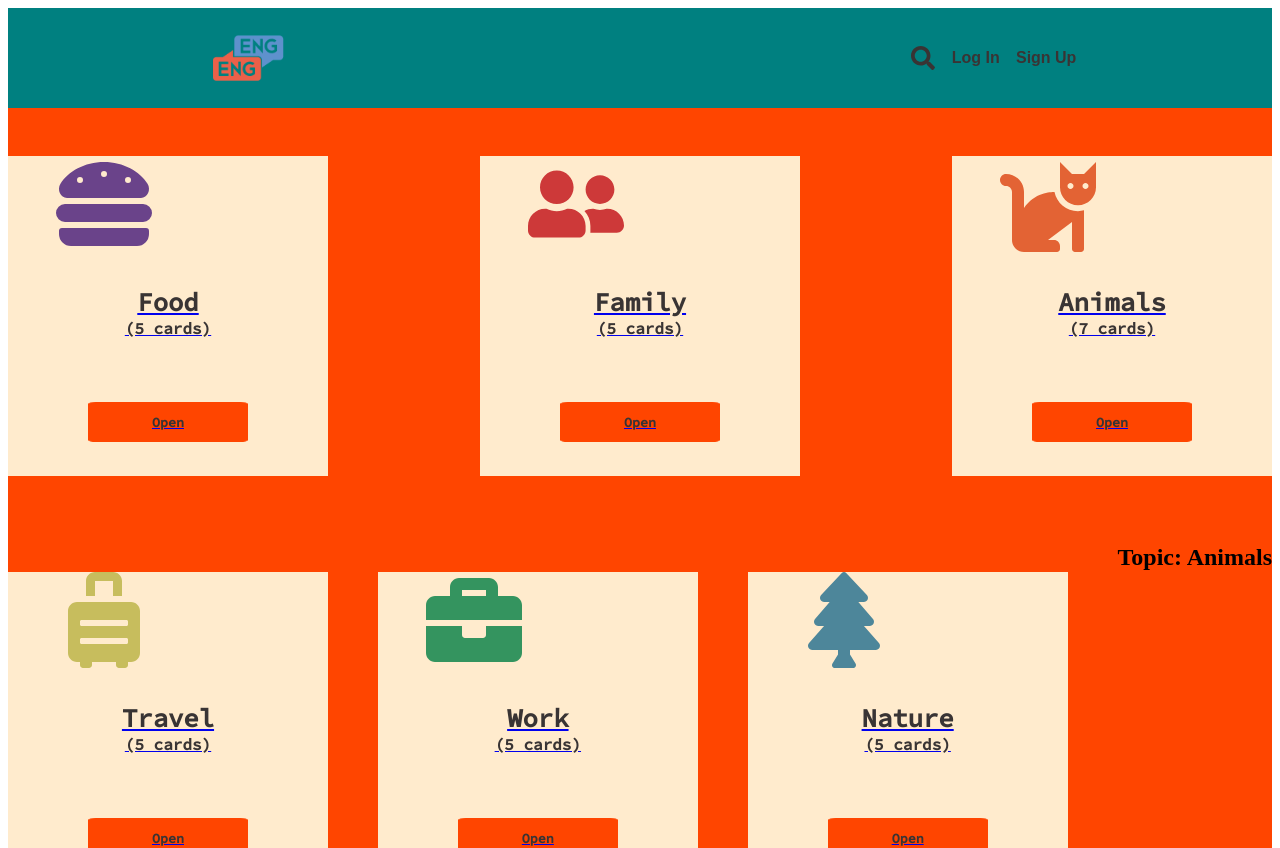
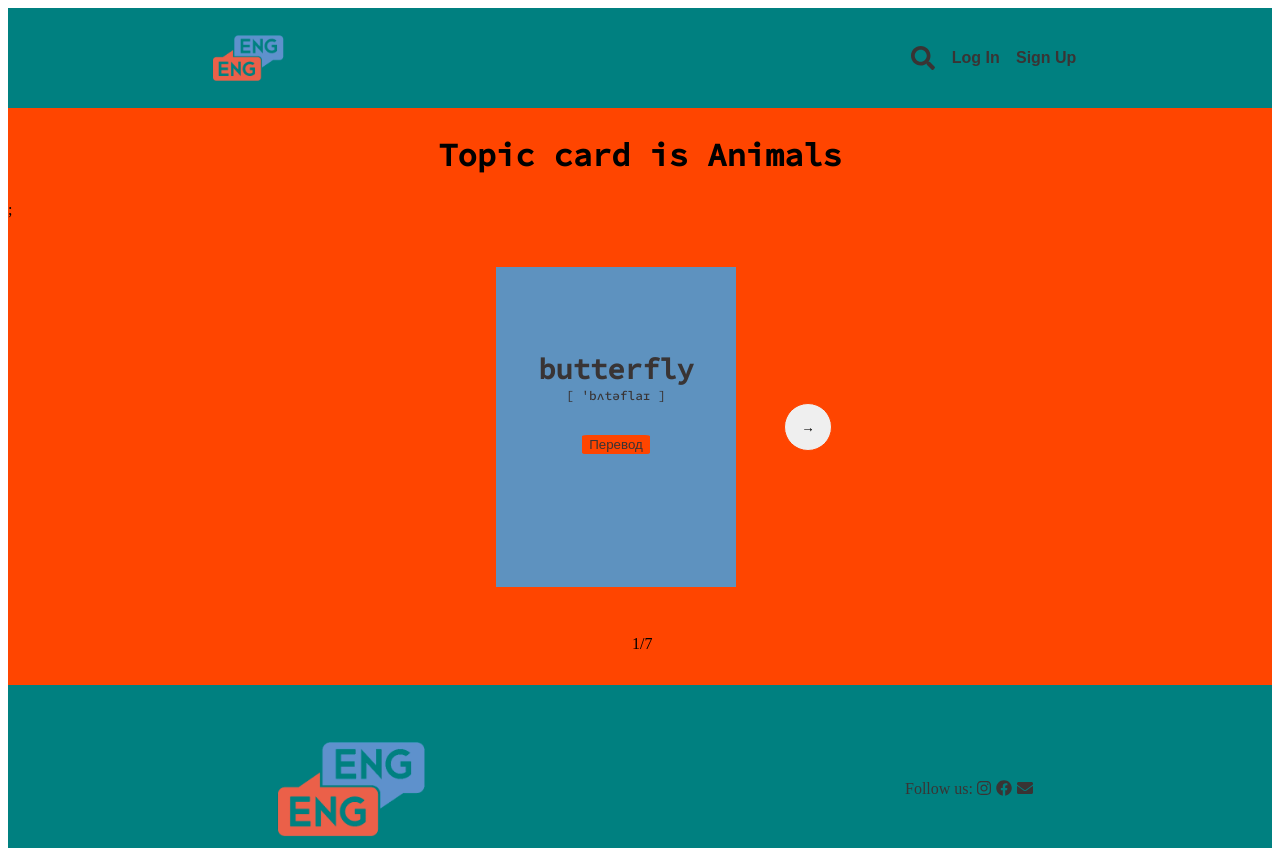
Before and after one commit to skorokhodtatiana/learnEnglish-React-project, a React (Create React App) app in the folder learn-english/: page /topicCard/Animals in a window 1280 px wide. Shown: the top 848 px of the page. Built offline with nearby package versions, Linux system fonts and the light colour scheme.

Commit message:
checked bag

```diff
--- a/learn-english/src/App.js
+++ b/learn-english/src/App.js
@@ -12,6 +12,7 @@ import { initCards } from "./assets/DataCards";
 import { BrowserRouter, Routes, Route } from "react-router-dom";
 import Tabel from "./components/table/Table";
 import Topic from "./components/topicCard/Topic";
+//import { TopicCardPattern } from "./components/topicCard/TopicCard";
 
 function App() {
   const [isTable, setIsTable] = useState(false);
@@ -30,13 +31,15 @@ function App() {
 
         <Routes>
           <Route exact path="table" element={<Tabel />}></Route>
-          <Route exact path="/" element={<TopicCard />}>
+          {/* <Route exact path="/" element={<TopicCard />}>
             <Route
               exact
               path="topicCard/:topicName"
               element={<Topic />}
             ></Route>
-          </Route>
+          </Route> */}
+          <Route exact path="/" element={<TopicCard />}></Route>
+          <Route exact path="topicCard/:topicName" element={<Topic />}></Route>
           <Route
             path="/404"
             element={
--- a/learn-english/src/components/topicCard/Topic.jsx
+++ b/learn-english/src/components/topicCard/Topic.jsx
@@ -1,7 +1,52 @@
 import { useParams } from "react-router-dom";
+import FlashCard from "../flashCard/FlashCard";
+import { dataCards } from "../../assets/DataCards";
+import { useState } from "react";
 
-export default function Topic() {
+export default function Topic(props) {
   let params = useParams();
-  //   return <h2>Topic: {params.topicName}</h2>;
-  return <h2>Topic: {params.topicName}</h2>;
+
+  const arrTopic = dataCards.filter((word) => word.topic === params.topicName);
+
+  const [index, setIndex] = useState(0);
+
+  const slideLeft = () => {
+    setIndex(index - 1);
+  };
+
+  const slideRight = () => {
+    setIndex(index + 1);
+  };
+  return (
+    <>
+      <h2 className="nameChoseTopic">Topic card is {params.topicName}</h2>;
+      <div>
+        <div className="topicCard-wrapper">
+          <div className="card-container">
+            {index > 0 && (
+              <button onClick={() => slideLeft()} className="btnStep">
+                &larr;
+              </button>
+            )}
+            <FlashCard
+              key={arrTopic[index].id}
+              englishWord={arrTopic[index].englishWord}
+              transcription={arrTopic[index].transcription}
+              translation={arrTopic[index].translation}
+              wordRu={arrTopic[index].wordRu}
+            />
+            {index < arrTopic.length - 1 && (
+              <button
+                onClick={() => slideRight(arrTopic[index])}
+                className="btnStep"
+              >
+                &rarr;
+              </button>
+            )}
+          </div>
+        </div>
+        <div className="count">{index + 1 + "/" + arrTopic.length}</div>
+      </div>
+    </>
+  );
 }
--- a/learn-english/src/components/topicCard/TopicCard.jsx
+++ b/learn-english/src/components/topicCard/TopicCard.jsx
@@ -1,69 +1,20 @@
 import React, { useState } from "react";
-import FlashCard from "../flashCard/FlashCard";
 import "./_topicCard.scss";
-import { dataCards, initCards } from "../../assets/DataCards.js";
+import { initCards } from "../../assets/DataCards.js";
 import { Link } from "react-router-dom";
 import { Outlet } from "react-router-dom";
-import Topic from "./Topic";
-// import { useParams } from "react-router-dom";
 
-const TopicCardPattern = (props) => {
+export const TopicCardPattern = (props) => {
   const { id, image, nameCard, size } = props;
 
   const openTopicCard = (id) => {
     props.onClickTopic(id);
   };
 
-  // const showTopicCards = props.isChosen ? "isNone" : " ";
-  // const tableVisible = props.isChosenTable ? "isNone" : " ";
-
-  const arrTopic = dataCards.filter((word) => word.topic === props.nameCard);
-
-  const [index, setIndex] = useState(0);
-
-  const slideLeft = () => {
-    setIndex(index - 1);
-  };
-
-  const slideRight = () => {
-    setIndex(index + 1);
-  };
-
   return (
-    // <div className={"topicCard" + showTopicCards + tableVisible}>
-    // <div className="topicCard">
     <>
       <div>
-        {props.isChosen ? (
-          <div>
-            <h3 className="nameChoseTopic">Chosen topic is {nameCard}</h3>
-            <div className="topicCard-wrapper">
-              <div className="card-container">
-                {index > 0 && (
-                  <button onClick={() => slideLeft()} className="btnStep">
-                    &larr;
-                  </button>
-                )}
-                <FlashCard
-                  key={arrTopic[index].id}
-                  englishWord={arrTopic[index].englishWord}
-                  transcription={arrTopic[index].transcription}
-                  translation={arrTopic[index].translation}
-                  wordRu={arrTopic[index].wordRu}
-                />
-                {index < arrTopic.length - 1 && (
-                  <button
-                    onClick={() => slideRight(arrTopic[index])}
-                    className="btnStep"
-                  >
-                    &rarr;
-                  </button>
-                )}
-              </div>
-            </div>
-            <div className="count">{index + 1 + "/" + arrTopic.length}</div>
-          </div>
-        ) : (
+        {
           <div className="topicCard">
             <div className="topicCard__picture">{image}</div>
             <div className={"topicCard__name textCard"}>{nameCard}</div>
@@ -79,7 +30,7 @@ const TopicCardPattern = (props) => {
               Open
             </button>
           </div>
-        )}
+        }
       </div>
     </>
   );
```
